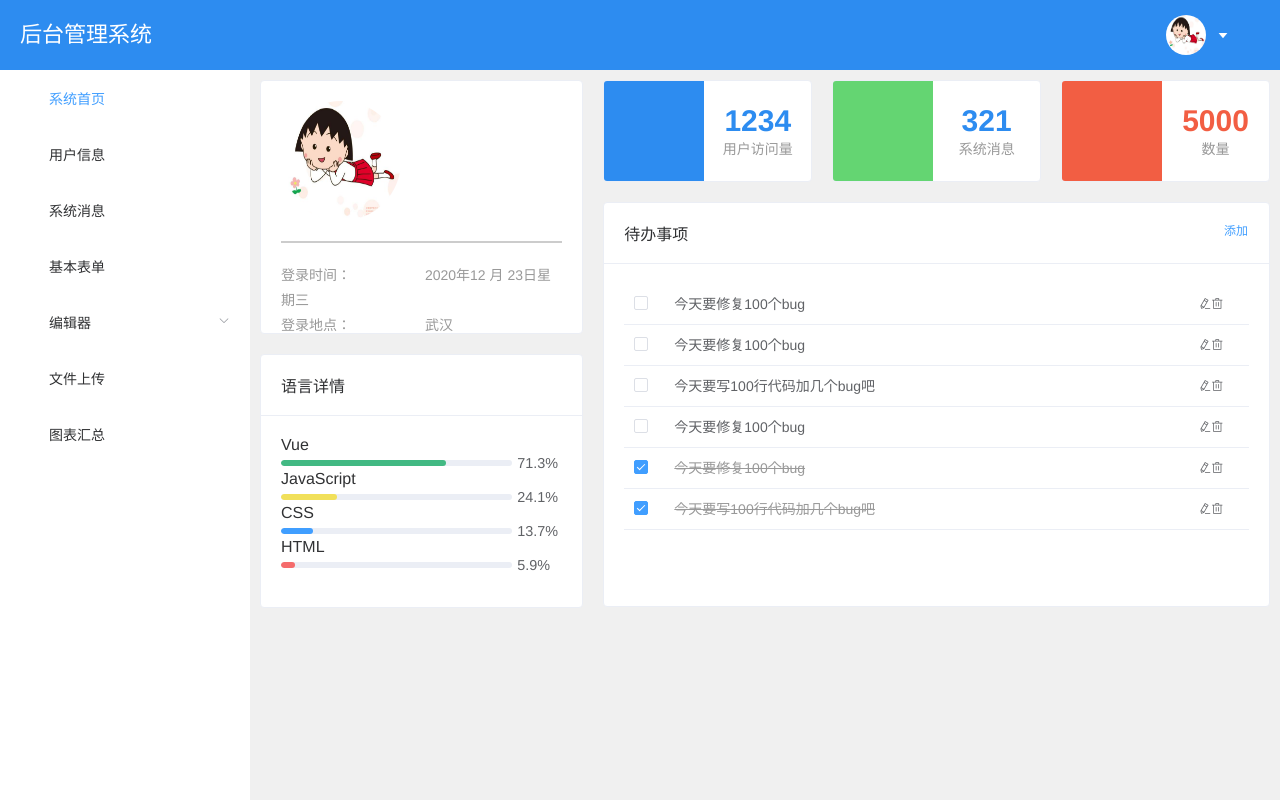
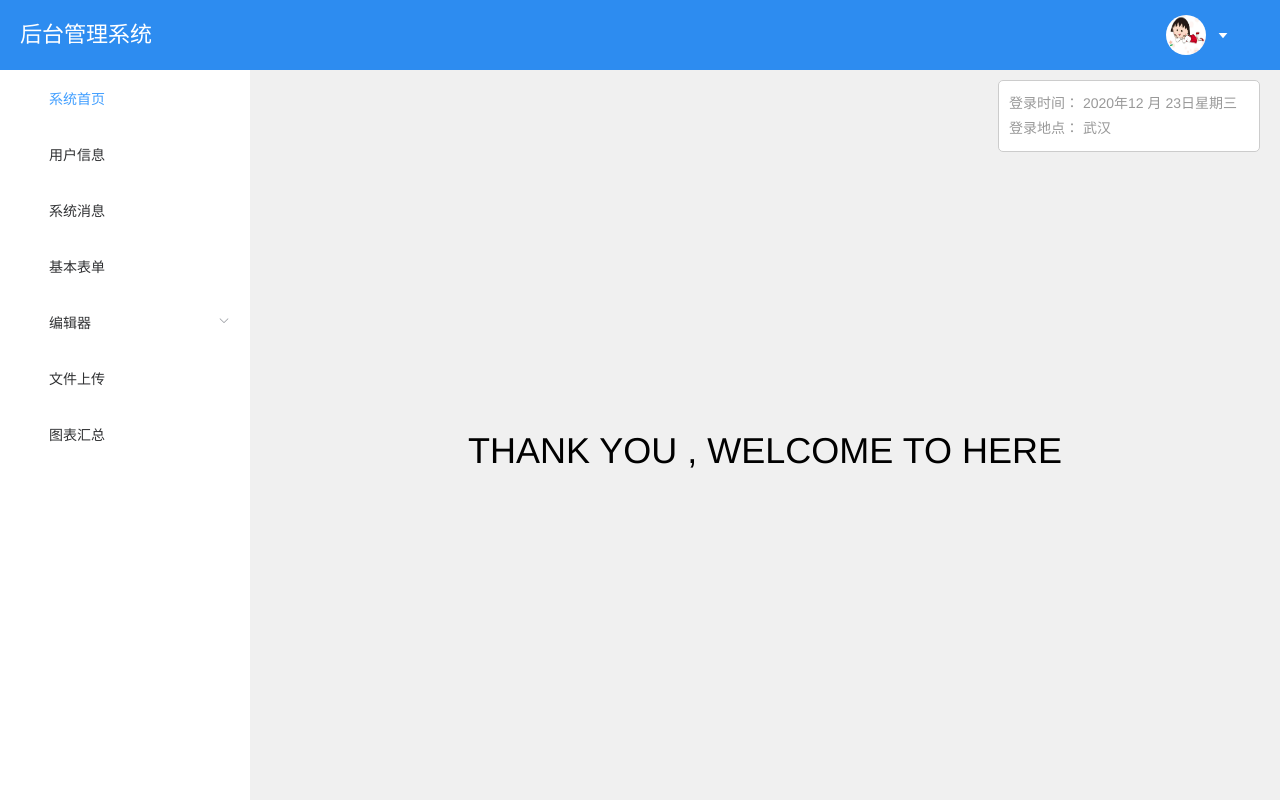
Before and after one commit to Silence-Y/vue-sys-master, a Vue app: page /#/index in a window 1280 px wide. Built offline with nearby package versions, Linux system fonts and the light colour scheme.

Commit message:
页面更新

```diff
--- a/src/components/page/BaseTable.vue
+++ b/src/components/page/BaseTable.vue
@@ -168,6 +168,7 @@ export default {
 
     // 编辑操作
     handleEdit(index, row) {
+      console.log(row);
       this.dialogTitle = "编辑";
       this.user = Object.assign({}, row);
       this.userFormVisible = true;
--- a/src/components/page/Index.vue
+++ b/src/components/page/Index.vue
@@ -1,104 +1,17 @@
 <template>
   <div>
-    <!-- 上面 -->
-    <el-row :gutter="20">
-      <!-- 第一部分 -->
-      <el-col :span="8">
-        <el-card shadow="hover" class="mgb20" style="height:252px;">
+    <div class="console">THANK YOU , WELCOME TO HERE</div>
+
+    <div class="items">
       <div class="user-info">
-            <img src="../../assets/img/img.jpg" class="user-avator" alt />
-            <div class="user-info-cont">
-              <div class="user-info-name">{{name}}</div>
-              <div>{{role}}</div>
-            </div>
-          </div>
-          <div class="user-info-list">
         登录时间：
         <span>{{ Utils.todayDate() }}</span>
       </div>
-          <div class="user-info-list">
+      <div class="user-info">
         登录地点：
         <span>武汉</span>
       </div>
-        </el-card>
-
-        <el-card shadow="hover" style="height:252px;">
-          <div slot="header" class="clearfix">
-            <span>语言详情</span>
-          </div>Vue
-          <el-progress :percentage="71.3" color="#42b983"></el-progress>JavaScript
-          <el-progress :percentage="24.1" color="#f1e05a"></el-progress>CSS
-          <el-progress :percentage="13.7"></el-progress>HTML
-          <el-progress :percentage="5.9" color="#f56c6c"></el-progress>
-        </el-card>
-      </el-col>
-
-      <!-- 第二部分 -->
-      <el-col :span="16">
-        <el-row :gutter="20" class="mgb20">
-          <el-col :span="8">
-            <el-card shadow="hover" :body-style="{padding: '0px'}">
-              <div class="grid-content grid-con-1">
-                <i class="el-icon-lx-people grid-con-icon"></i>
-                <div class="grid-cont-right">
-                  <div class="grid-num">1234</div>
-                  <div>用户访问量</div>
     </div>
-              </div>
-            </el-card>
-          </el-col>
-          <el-col :span="8">
-            <el-card shadow="hover" :body-style="{padding: '0px'}">
-              <div class="grid-content grid-con-2">
-                <i class="el-icon-lx-notice grid-con-icon"></i>
-                <div class="grid-cont-right">
-                  <div class="grid-num">321</div>
-                  <div>系统消息</div>
-                </div>
-              </div>
-            </el-card>
-          </el-col>
-          <el-col :span="8">
-            <el-card shadow="hover" :body-style="{padding: '0px'}">
-              <div class="grid-content grid-con-3">
-                <i class="el-icon-lx-goods grid-con-icon"></i>
-                <div class="grid-cont-right">
-                  <div class="grid-num">5000</div>
-                  <div>数量</div>
-                </div>
-              </div>
-            </el-card>
-          </el-col>
-        </el-row>
-        <el-card shadow="hover" style="height:403px;">
-          <div slot="header" class="clearfix">
-            <span>待办事项</span>
-            <el-button style="float: right; padding: 3px 0" type="text">添加</el-button>
-          </div>
-          <el-table :show-header="false" :data="todoList" style="width:100%;">
-            <el-table-column width="40">
-              <template slot-scope="scope">
-                <el-checkbox v-model="scope.row.status"></el-checkbox>
-              </template>
-            </el-table-column>
-            <el-table-column>
-              <template slot-scope="scope">
-                <div
-                  class="todo-item"
-                  :class="{'todo-item-del': scope.row.status}"
-                >{{scope.row.title}}</div>
-              </template>
-            </el-table-column>
-            <el-table-column width="60">
-              <template>
-                <i class="el-icon-edit"></i>
-                <i class="el-icon-delete"></i>
-              </template>
-            </el-table-column>
-          </el-table>
-        </el-card>
-      </el-col>
-    </el-row>
   </div>
 </template>
 
@@ -110,32 +23,6 @@ export default {
   data() {
     return {
       name: localStorage.getItem("ms_username"),
-      todoList: [
-        {
-          title: "今天要修复100个bug",
-          status: false
-        },
-        {
-          title: "今天要修复100个bug",
-          status: false
-        },
-        {
-          title: "今天要写100行代码加几个bug吧",
-          status: false
-        },
-        {
-          title: "今天要修复100个bug",
-          status: false
-        },
-        {
-          title: "今天要修复100个bug",
-          status: true
-        },
-        {
-          title: "今天要写100行代码加几个bug吧",
-          status: true
-        }
-      ],
       data: []
     };
   },
@@ -150,112 +37,30 @@ export default {
 </script>
 
 <style scoped>
-.el-row {
-  margin-bottom: 20px;
+.console {
+  font-size: 36px;
+  text-align: center;
+  margin-top: 350px;
+}
+.items {
+  position: absolute;
+  height: 50px;
+  width: 240px;
+  top: 10px;
+  right: 20px;
+  padding: 10px 10px 10px 10px;
+  background: #fff;
+  border: 1px solid #ccc;
+  border-radius: 5px;
 }
 
-.grid-content {
-  display: flex;
-  align-items: center;
-  height: 100px;
-}
-
-.grid-cont-right {
-  flex: 1;
-  text-align: center;
-  font-size: 14px;
-  color: #999;
-}
-
-.grid-num {
-  font-size: 30px;
-  font-weight: bold;
-}
-
-.grid-con-icon {
-  font-size: 50px;
-  width: 100px;
-  height: 100px;
-  text-align: center;
-  line-height: 100px;
-  color: #fff;
-}
-
-.grid-con-1 .grid-con-icon {
-  background: rgb(45, 140, 240);
-}
-
-.grid-con-1 .grid-num {
-  color: rgb(45, 140, 240);
-}
-
-.grid-con-2 .grid-con-icon {
-  background: rgb(100, 213, 114);
-}
-
-.grid-con-2 .grid-num {
-  color: rgb(45, 140, 240);
-}
-
-.grid-con-3 .grid-con-icon {
-  background: rgb(242, 94, 67);
-}
-
-.grid-con-3 .grid-num {
-  color: rgb(242, 94, 67);
-}
-
-.user-info {
-  display: flex;
-  align-items: center;
-  padding-bottom: 20px;
-  border-bottom: 2px solid #ccc;
-  margin-bottom: 20px;
-}
-
-.user-avator {
-  width: 120px;
-  height: 120px;
-  border-radius: 50%;
-}
-
-.user-info-cont {
-  padding-left: 50px;
-  flex: 1;
-  font-size: 14px;
-  color: #999;
-}
-
-.user-info-cont div:first-child {
-  font-size: 30px;
-  color: #222;
-}
-
-.user-info-list {
+.items .user-info {
   font-size: 14px;
   color: #999;
   line-height: 25px;
 }
-
-.user-info-list span {
+/*
+.user-info span {
   margin-left: 70px;
-}
-
-.mgb20 {
-  margin-bottom: 20px;
-}
-
-.todo-item {
-  font-size: 14px;
-}
-
-.todo-item-del {
-  text-decoration: line-through;
-  color: #999;
-}
-
-.schart {
-  width: 100%;
-  height: 300px;
-}
+} */
 </style>
```
Lines whose indentation alone changed are shown as unchanged.
